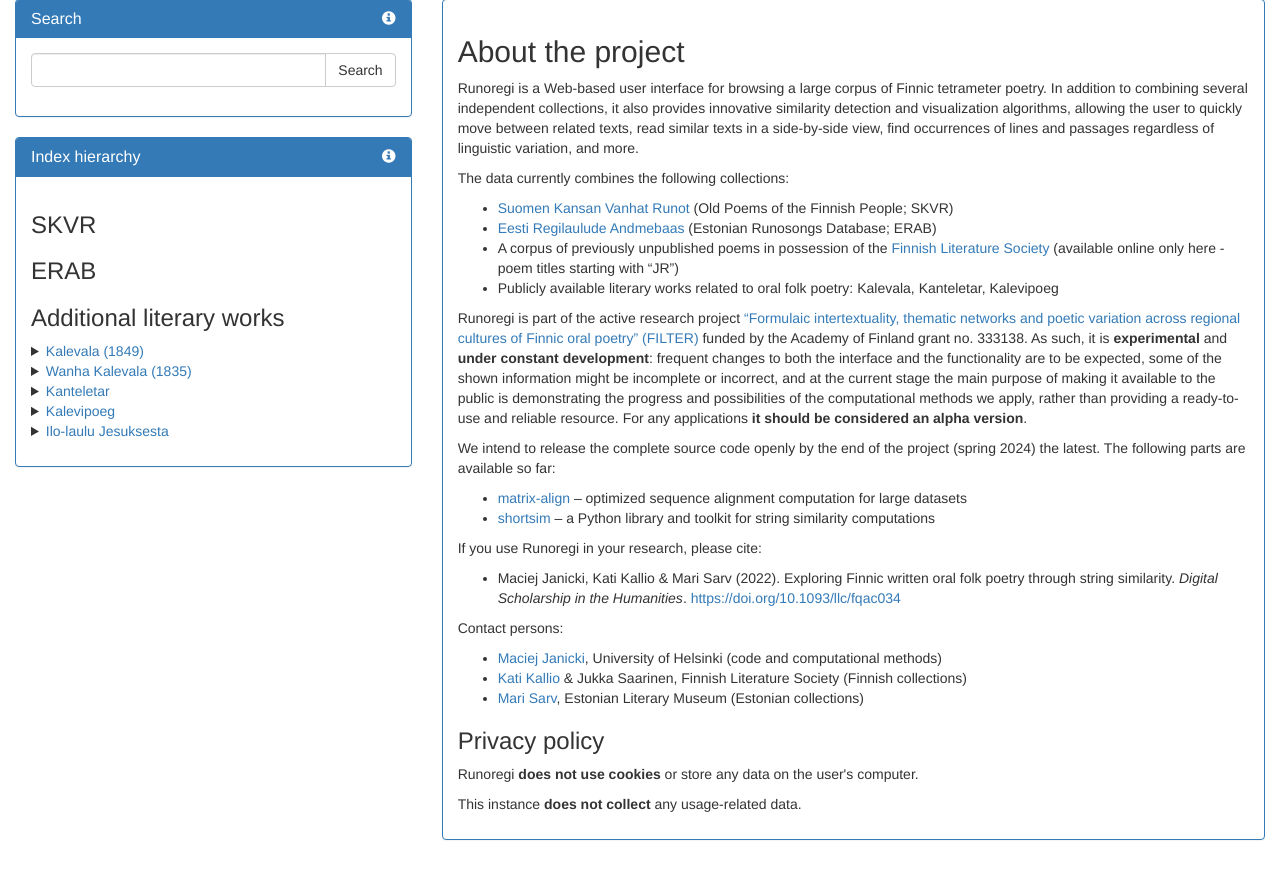
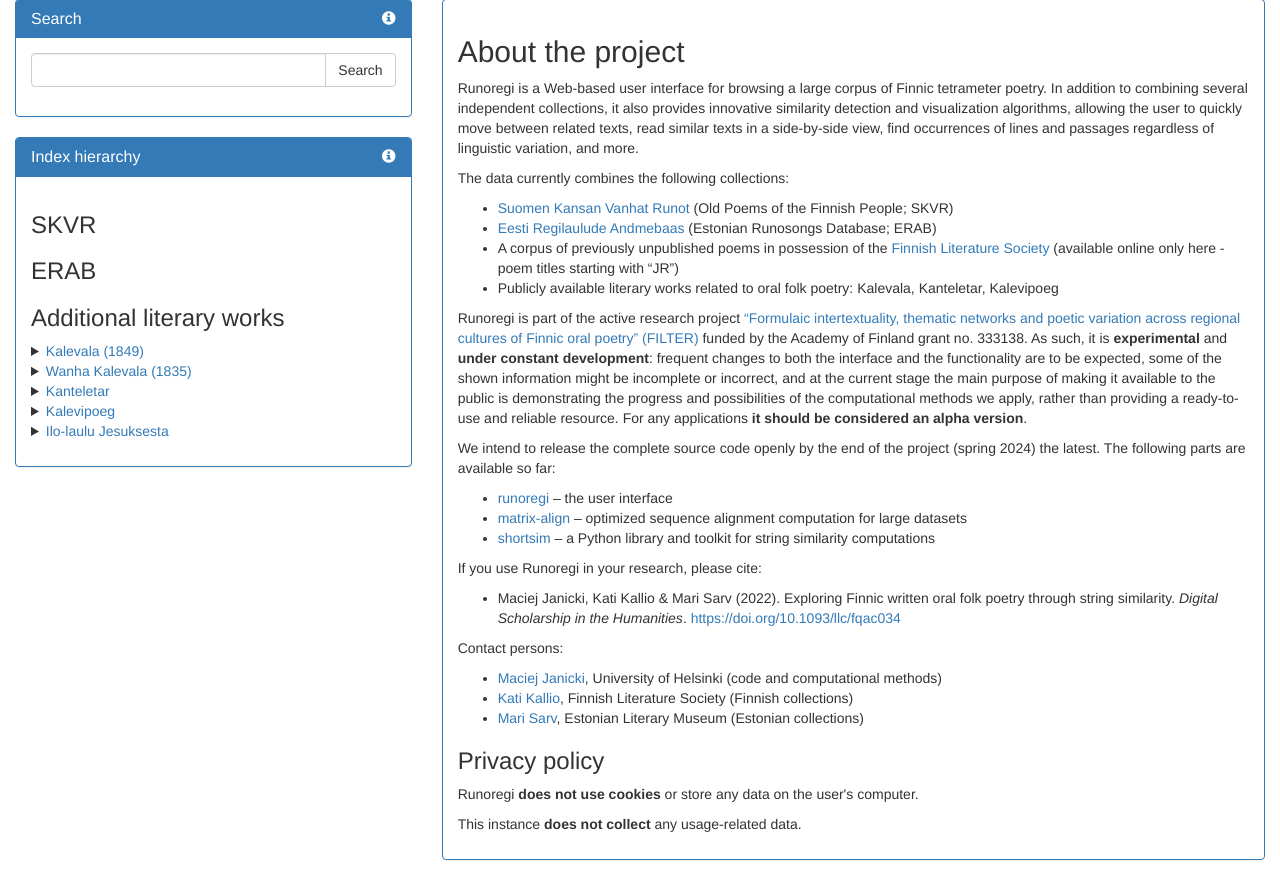
Before and after one commit to jakobytes/runoregi, a Flask app: template templates/search_idx.html in a window 1280 px wide. Shown: the part 121-1001 px from the top of the page. Before the commit the page ends 961 px from the top, so only its background shows below. Run offline with Flask 3, Linux system fonts and the light colour scheme; the template is opened without the code that fills it, so the values that code supplies are empty; parts of the project's set-up code (start-up, migrations or seed data) failed here and were passed over.

Commit message:
Updated the starting page

```diff
--- a/templates/search_idx.html
+++ b/templates/search_idx.html
@@ -395,6 +395,7 @@ ready-to-use and reliable resource. For any applications
 <p>We intend to release the complete source code openly by the end of the project
 (spring 2024) the latest. The following parts are available so far:
 <ul>
+<li><a href="https://github.com/hsci-r/runoregi">runoregi</a> – the user interface
 <li><a href="https://github.com/maciejjan/matrix-align">matrix-align</a> – optimized sequence alignment computation for large datasets
 <li><a href="https://github.com/hsci-r/shortsim">shortsim</a> – a Python library and toolkit for string similarity computations
 </ul></p>
@@ -409,7 +410,7 @@ Humanities</i>. <a href="https://doi.org/10.1093/llc/fqac034">https://doi.org/10
 <p>Contact persons:
 <ul>
 <li><a href="https://researchportal.helsinki.fi/fi/persons/maciej-michal-janicki">Maciej Janicki</a>, University of Helsinki (code and computational methods)
-<li><a href="https://www.finlit.fi/fi/tutkimus/loyda-asiantuntija/kati-kallio">Kati Kallio</a> & Jukka Saarinen, Finnish Literature Society (Finnish collections)
+<li><a href="https://www.finlit.fi/fi/tutkimus/loyda-asiantuntija/kati-kallio">Kati Kallio</a>, Finnish Literature Society (Finnish collections)
 <li><a href="https://www.etis.ee/CV/Mari_Sarv/eng">Mari Sarv</a>, Estonian Literary Museum (Estonian collections)
 </ul></p>
 
```
